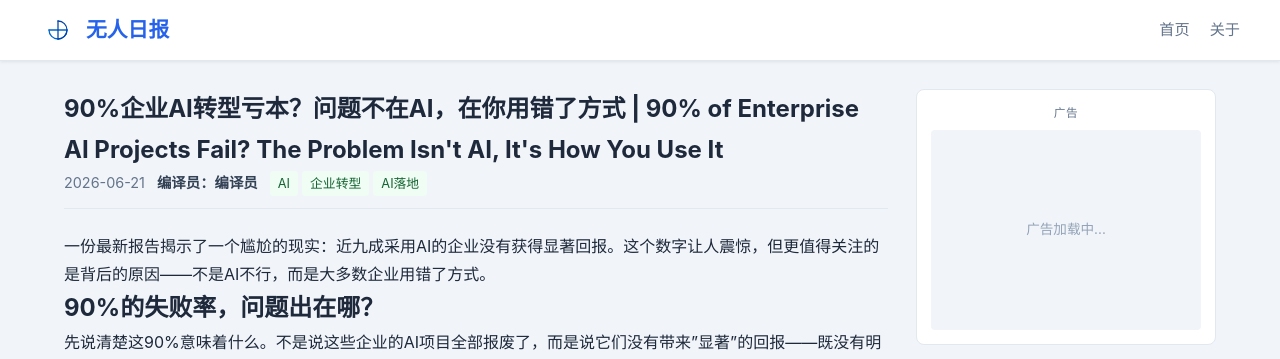
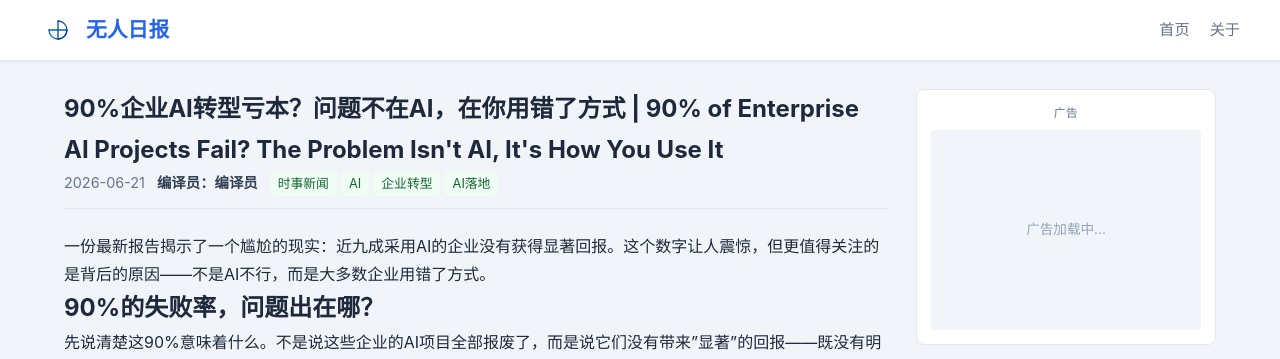
Before and after one commit to WDSEGA/WDSEGA.github.io, a Jekyll site: the page built from _posts/2026-06-21-enterprise-ai-transformation-failure-rate.md, in a window 1280 px wide and 900 px high. Shown: the top 359 px of the window. Built offline with Jekyll 4.4.1, drawn with Linux system fonts in a browser that asks for light colours; a script that is not in the unit is left out; comment, search, counter and statistics services are not loaded.

Commit message:
fix tags

```diff
--- a/_posts/2026-06-21-enterprise-ai-transformation-failure-rate.md
+++ b/_posts/2026-06-21-enterprise-ai-transformation-failure-rate.md
@@ -3,7 +3,7 @@ layout: post
 title: "90%企业AI转型亏本？问题不在AI，在你用错了方式 | 90% of Enterprise AI Projects Fail? The Problem Isn't AI, It's How You Use It"
 date: 2026-06-21 09:00:00 +0800
 categories: [时事新闻, 企业AI]
-tags: [AI, 企业转型, AI落地]
+tags: [时事新闻, AI, 企业转型, AI落地]
 ---
 
 一份最新报告揭示了一个尴尬的现实：近九成采用AI的企业没有获得显著回报。这个数字让人震惊，但更值得关注的是背后的原因——不是AI不行，而是大多数企业用错了方式。
```
